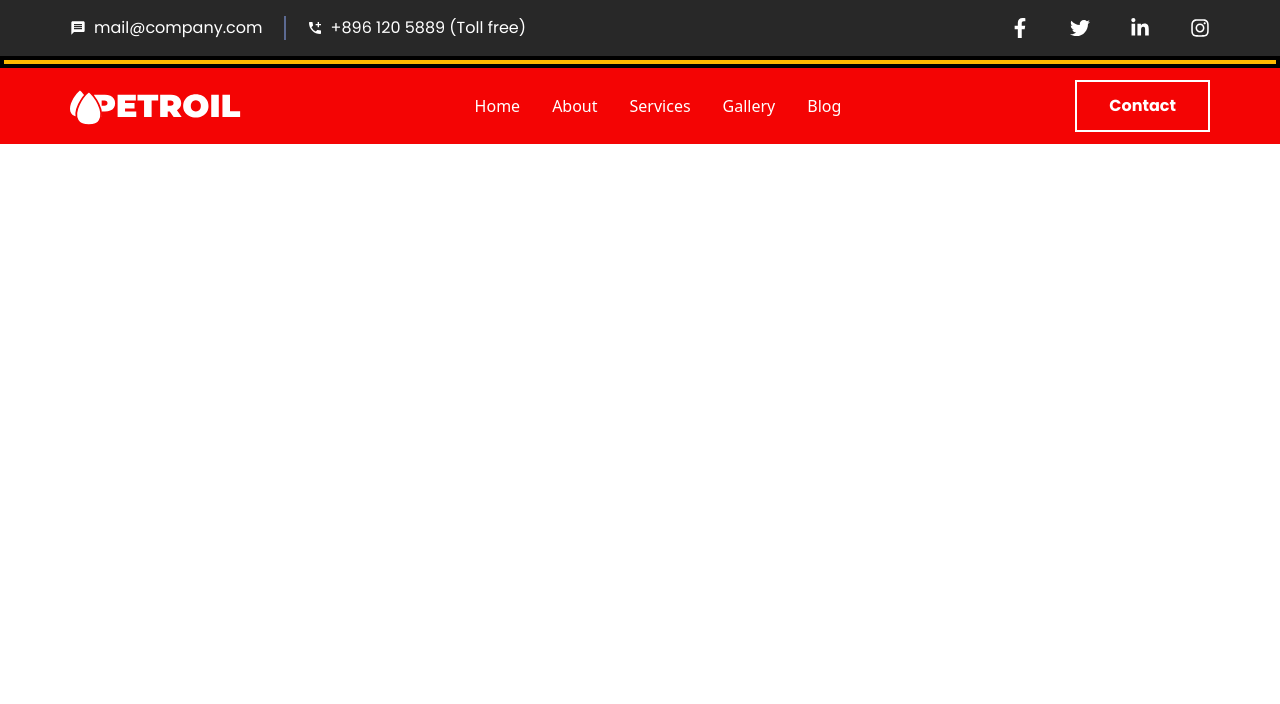
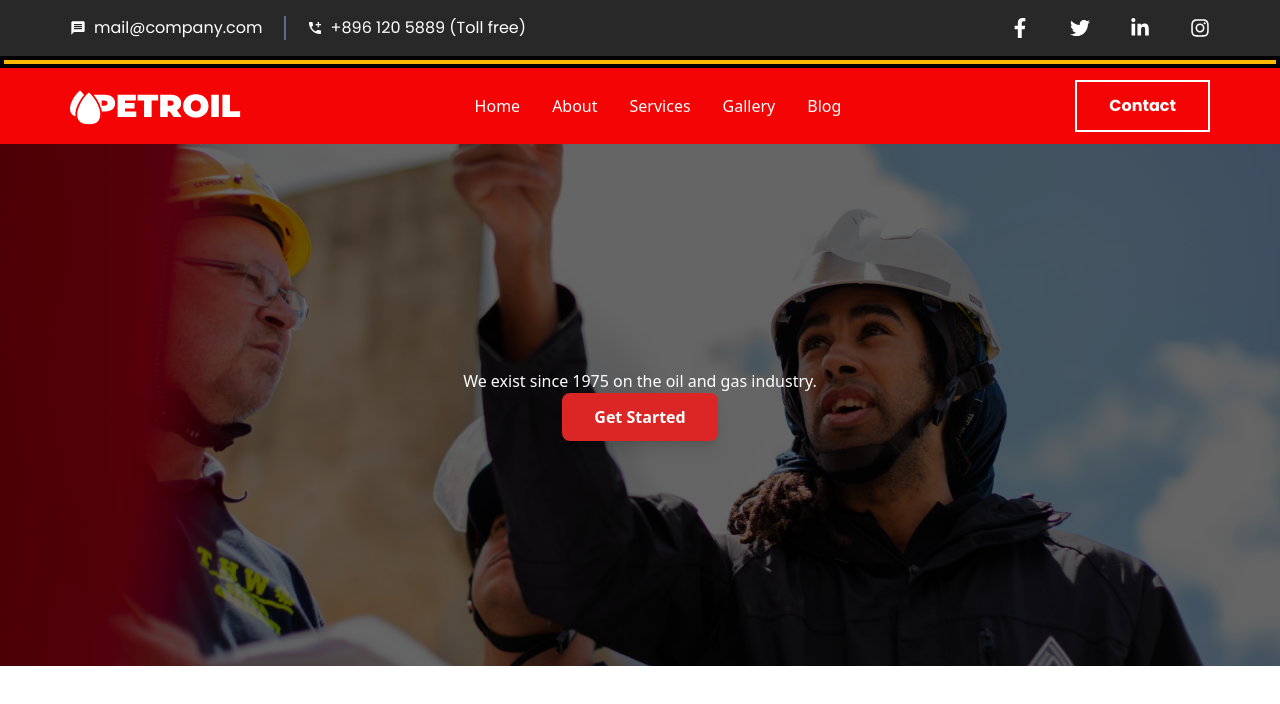
Before and after one commit to mahmudashif/Petroil, a React (Vite) app: page / in a window 1280 px wide. Shown: the top 704 px of the page. Built offline with nearby package versions, Linux system fonts and the light colour scheme.

Commit message:
feat: hero image with overlay

```diff
--- a/src/App.jsx
+++ b/src/App.jsx
@@ -1,12 +1,14 @@
 import "./App.css";
 import Navbar from "./Components/Layout/Navbar";
 import Topbar from "./Components/Layout/Topbar";
+import Hero from "./Components/Section/Hero";
 
 function App() {
   return (
     <>
       <Topbar />
       <Navbar />
+      <Hero />
     </>
   );
 }
--- /dev/null
+++ b/src/Components/Section/Hero.jsx
@@ -0,0 +1,27 @@
+import React from "react";
+import heroImg from "/public/heroImage.svg";
+
+const Hero = () => {
+  return (
+    <div className="relative w-full">
+      {/* Hero Image */}
+      <img src={heroImg} alt="Hero" className="w-full h-full object-cover" />
+
+      {/* Overlay */}
+      <div className="absolute inset-0 bg-black opacity-60"></div>
+
+      {/* Content */}
+      <div className="absolute inset-0 flex flex-col items-center justify-center text-center px-4 sm:px-6 lg:px-8">
+        <h1 className="text-white">
+          We exist since 1975 on the oil and gas industry.
+        </h1>
+
+        <button className="bg-red-600 hover:bg-red-700 text-white font-bold py-3 px-8 rounded-lg transition duration-300 transform hover:scale-105 shadow-lg">
+          Get Started
+        </button>
+      </div>
+    </div>
+  );
+};
+
+export default Hero;
```
Also changed, not shown: public/heroImage.svg (added).
